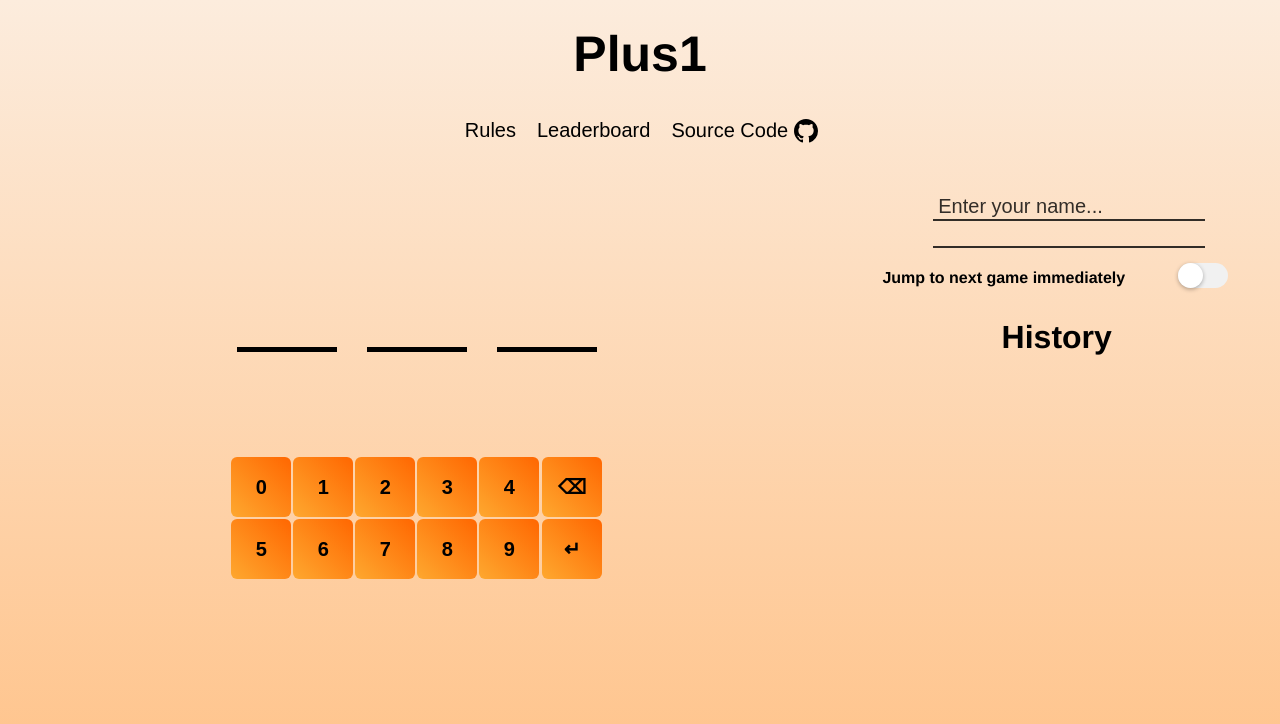
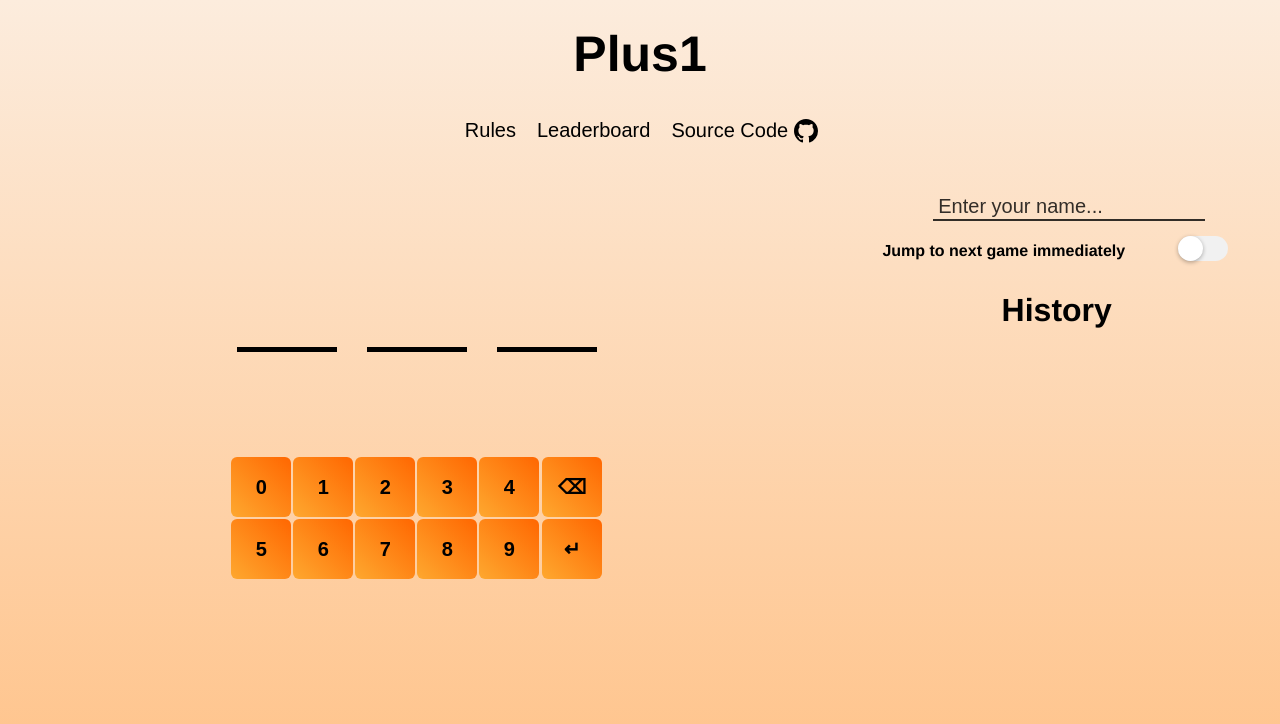
Before and after one commit to emresr/plus1, a Next.js app: page / in a window 1280 px wide. Shown: the top 724 px of the page. Built offline with nearby package versions, Linux system fonts and the light colour scheme.

Commit message:
index page

```diff
--- a/pages/index.tsx
+++ b/pages/index.tsx
@@ -259,12 +259,11 @@ export default function Home() {
       setTryCount(0);
    }
 
-   useEffect(() => {
+   typeof window !== "undefined" &&
       document.addEventListener("keydown", logKey);
-   }, [x]);
 
    function logKey(e) {
-      typeof window !== "undefined" && console.clear();
+      console.clear();
 
       console.log(e);
       if (e.keyCode == 13) {
@@ -415,13 +414,6 @@ export default function Home() {
                         username == "Enter your name..." && setUsername("");
                      }}
                   />{" "}
-                  <input
-                     className={styles.name_input}
-                     onChange={(e) => {
-                        console.log(e);
-                     }}
-                     autoFocus
-                  />{" "}
                   <div className={styles.next_game}>
                      <h1 className={styles.next_text}>
                         Jump to next game immediately
```
